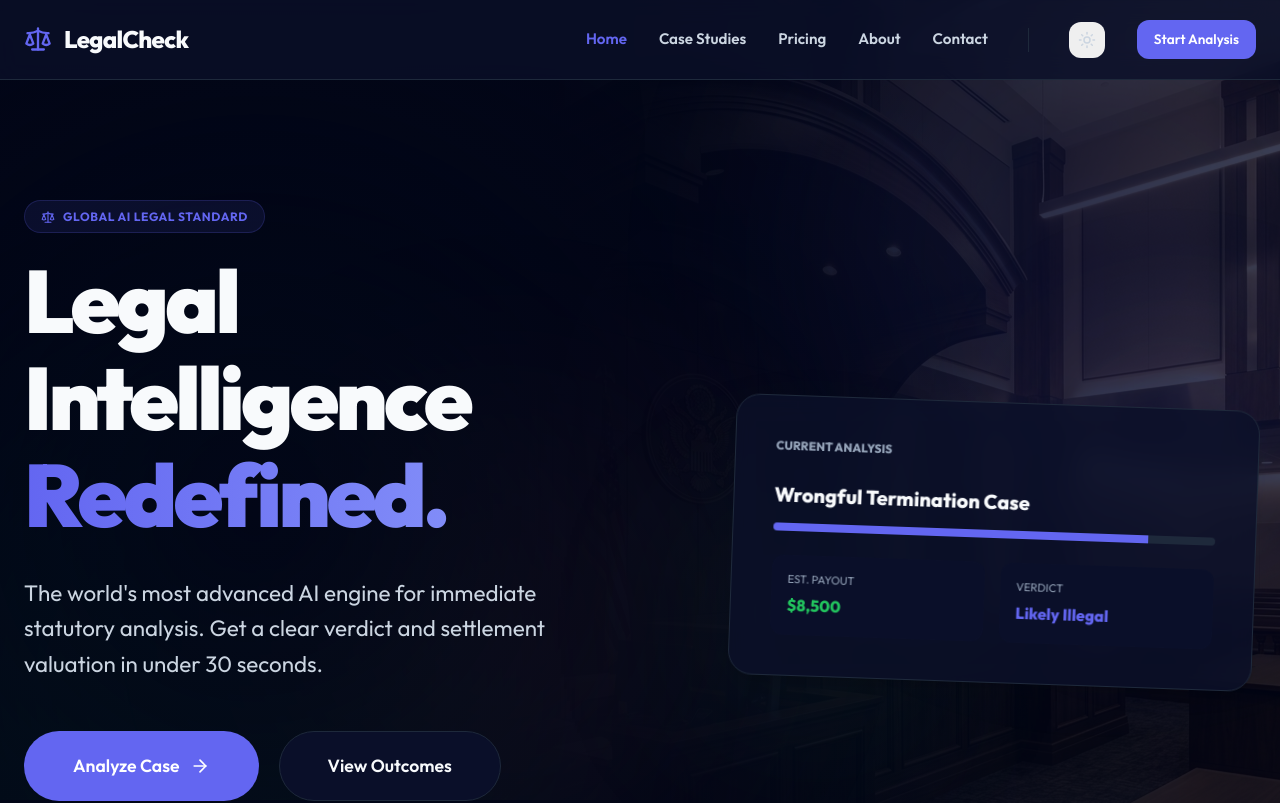
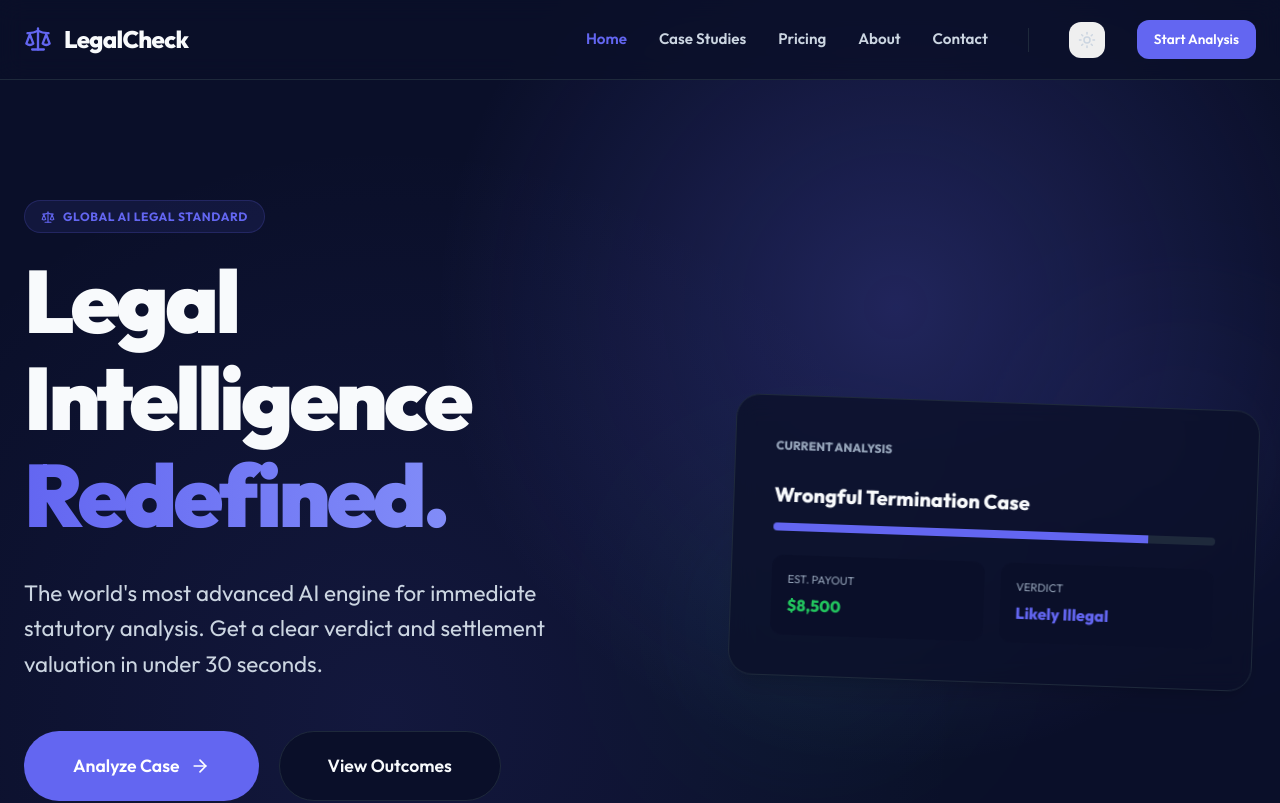
Before and after one commit to Sambittt/legalcheck, a React (Vite) app: page / in a window 1280 px wide. Shown: the top 803 px of the page. Built offline with nearby package versions, Linux system fonts and the light colour scheme; no server answers.

Commit message:
Security & UX Polish: Removed public Admin access points from Navbar and Footer. Darkened Hero section for better readability. Activated Contact Form email trigger via mailto.

```diff
--- a/src/components/Footer.jsx
+++ b/src/components/Footer.jsx
@@ -14,9 +14,9 @@ export default function Footer() {
             Professional AI legal intelligence for individuals and small businesses. Citing actual statutes across US, UK, Canada, and EU.
           </p>
           <div style={{ display: 'flex', gap: '16px', marginTop: '24px' }}>
-            <a href="#" className="footer-link"><Mail size={20} /></a>
-            <a href="#" className="footer-link"><Globe size={20} /></a>
-            <a href="#" className="footer-link"><MessageSquare size={20} /></a>
+            <a href="mailto:contact.legalcheckai@gmail.com" className="footer-link"><Mail size={20} /></a>
+            <a href="https://legal.sambit.page" className="footer-link"><Globe size={20} /></a>
+            <a href="/contact" className="footer-link"><MessageSquare size={20} /></a>
           </div>
         </div>
 
@@ -26,7 +26,6 @@ export default function Footer() {
             <li><Link to="/check" className="footer-link">AI Checker</Link></li>
             <li><Link to="/pricing" className="footer-link">Pricing</Link></li>
             <li><Link to="/articles" className="footer-link">Case Studies</Link></li>
-            <li><Link to="/admin" className="footer-link">Admin Dashboard</Link></li>
           </ul>
         </div>
 
@@ -57,7 +56,7 @@ export default function Footer() {
       <div className="container footer-bottom">
         <p>&copy; {new Date().getFullYear()} LegalCheck AI. All rights reserved.</p>
         <div style={{ display: 'flex', gap: '24px', alignItems: 'center' }}>
-          <span style={{ fontSize: '0.7rem', opacity: 0.5 }}>v1.2.4-EMERALD</span>
+          <span style={{ fontSize: '0.7rem', opacity: 0.5 }}>v1.2.5-ROYAL</span>
           <span>Powered by Groq Cloud</span>
           <span>SSL Secure</span>
         </div>
--- a/src/components/Navbar.jsx
+++ b/src/components/Navbar.jsx
@@ -33,10 +33,6 @@ export default function Navbar() {
             {theme === 'dark' ? <Sun size={18} /> : <Moon size={18} />}
           </button>
 
-          {isAdmin && (
-            <Link to="/admin" className="btn btn-secondary btn-sm">Admin</Link>
-          )}
-
           <Link to="/check" className="btn btn-primary btn-sm">Start Analysis</Link>
         </div>
 
--- a/src/pages/ContactPage.jsx
+++ b/src/pages/ContactPage.jsx
@@ -6,6 +6,14 @@ export default function ContactPage() {
 
   const handleSubmit = (e) => {
     e.preventDefault();
+    const formData = new FormData(e.target);
+    const name = formData.get('name');
+    const email = formData.get('email');
+    const subject = formData.get('subject');
+    const message = formData.get('message');
+
+    const mailtoUrl = `mailto:contact.legalcheckai@gmail.com?subject=${encodeURIComponent(`${subject} from ${name}`)}&body=${encodeURIComponent(`From: ${name} (${email})\n\n${message}`)}`;
+    window.location.href = mailtoUrl;
     setSubmitted(true);
   };
 
@@ -69,16 +77,16 @@ export default function ContactPage() {
                   <div style={{ display: 'grid', gridTemplateColumns: '1fr 1fr', gap: '20px', marginBottom: '20px' }}>
                     <div>
                       <label style={{ display: 'block', marginBottom: '8px', fontSize: '0.85rem', fontWeight: 600 }}>Name</label>
-                      <input type="text" required style={{ width: '100%', padding: '12px', borderRadius: 'var(--r)', border: '1px solid var(--border)', background: 'var(--bg)', color: 'var(--text)' }} />
+                      <input name="name" type="text" required style={{ width: '100%', padding: '12px', borderRadius: 'var(--r)', border: '1px solid var(--border)', background: 'var(--bg)', color: 'var(--text)' }} />
                     </div>
                     <div>
                       <label style={{ display: 'block', marginBottom: '8px', fontSize: '0.85rem', fontWeight: 600 }}>Email</label>
-                      <input type="email" required style={{ width: '100%', padding: '12px', borderRadius: 'var(--r)', border: '1px solid var(--border)', background: 'var(--bg)', color: 'var(--text)' }} />
+                      <input name="email" type="email" required style={{ width: '100%', padding: '12px', borderRadius: 'var(--r)', border: '1px solid var(--border)', background: 'var(--bg)', color: 'var(--text)' }} />
                     </div>
                   </div>
                   <div style={{ marginBottom: '20px' }}>
                     <label style={{ display: 'block', marginBottom: '8px', fontSize: '0.85rem', fontWeight: 600 }}>Subject</label>
-                    <select style={{ width: '100%', padding: '12px', borderRadius: 'var(--r)', border: '1px solid var(--border)', background: 'var(--bg)', color: 'var(--text)' }}>
+                    <select name="subject" style={{ width: '100%', padding: '12px', borderRadius: 'var(--r)', border: '1px solid var(--border)', background: 'var(--bg)', color: 'var(--text)' }}>
                       <option>General Inquiry</option>
                       <option>Technical Support</option>
                       <option>Billing Question</option>
@@ -87,7 +95,7 @@ export default function ContactPage() {
                   </div>
                   <div style={{ marginBottom: '32px' }}>
                     <label style={{ display: 'block', marginBottom: '8px', fontSize: '0.85rem', fontWeight: 600 }}>Message</label>
-                    <textarea required rows={5} style={{ width: '100%', padding: '12px', borderRadius: 'var(--r)', border: '1px solid var(--border)', background: 'var(--bg)', color: 'var(--text)' }}></textarea>
+                    <textarea name="message" required rows={5} style={{ width: '100%', padding: '12px', borderRadius: 'var(--r)', border: '1px solid var(--border)', background: 'var(--bg)', color: 'var(--text)' }}></textarea>
                   </div>
                   <button type="submit" className="btn btn-primary" style={{ width: '100%', justifyContent: 'center' }}>
                     Send Message <ArrowRight size={18} />
--- a/src/pages/LandingPage.jsx
+++ b/src/pages/LandingPage.jsx
@@ -49,12 +49,12 @@ export default function LandingPage() {
   return (
     <div className="landing-page">
       {/* ═══ Hero ═══ */}
-      <section className="hero" style={{ paddingTop: '200px', paddingBottom: '140px' }}>
-        <div className="hero-mesh" style={{ position: 'absolute', inset: 0, background: 'radial-gradient(circle at 70% 30%, rgba(var(--accent-rgb), 0.15), transparent 50%), radial-gradient(circle at 30% 70%, rgba(var(--green-rgb), 0.05), transparent 50%)', zIndex: -1 }} />
-        <div className="hero-img-bg" style={{ backgroundImage: 'url("/courtroom.png")', opacity: 0.2 }} />
-        <div className="hero-gradient" />
+      <section className="hero" style={{ paddingTop: '200px', paddingBottom: '140px', background: 'var(--bg2)', overflow: 'hidden' }}>
+        <div className="hero-mesh" style={{ position: 'absolute', inset: 0, background: 'radial-gradient(circle at 70% 30%, rgba(var(--accent-rgb), 0.25), transparent 40%), radial-gradient(circle at 30% 70%, rgba(var(--accent-rgb), 0.1), transparent 50%)', zIndex: 0 }} />
+        <div className="hero-img-bg" style={{ backgroundImage: 'url("/courtroom.png")', opacity: 0.15, filter: 'grayscale(100%) brightness(0.5)' }} />
+        <div className="hero-gradient" style={{ background: 'linear-gradient(to right, var(--bg2) 30%, transparent 100%)' }} />
 
-        <div className="container" style={{ position: 'relative' }}>
+        <div className="container" style={{ position: 'relative', zIndex: 10 }}>
           <div style={{ display: 'grid', gridTemplateColumns: '1.2fr 1fr', gap: '80px', alignItems: 'center' }}>
             <div className="fade-in-up">
               <div className="section-badge" style={{ background: 'rgba(var(--accent-rgb), 0.1)', borderColor: 'rgba(var(--accent-rgb), 0.2)', color: 'var(--accent)' }}>
```
